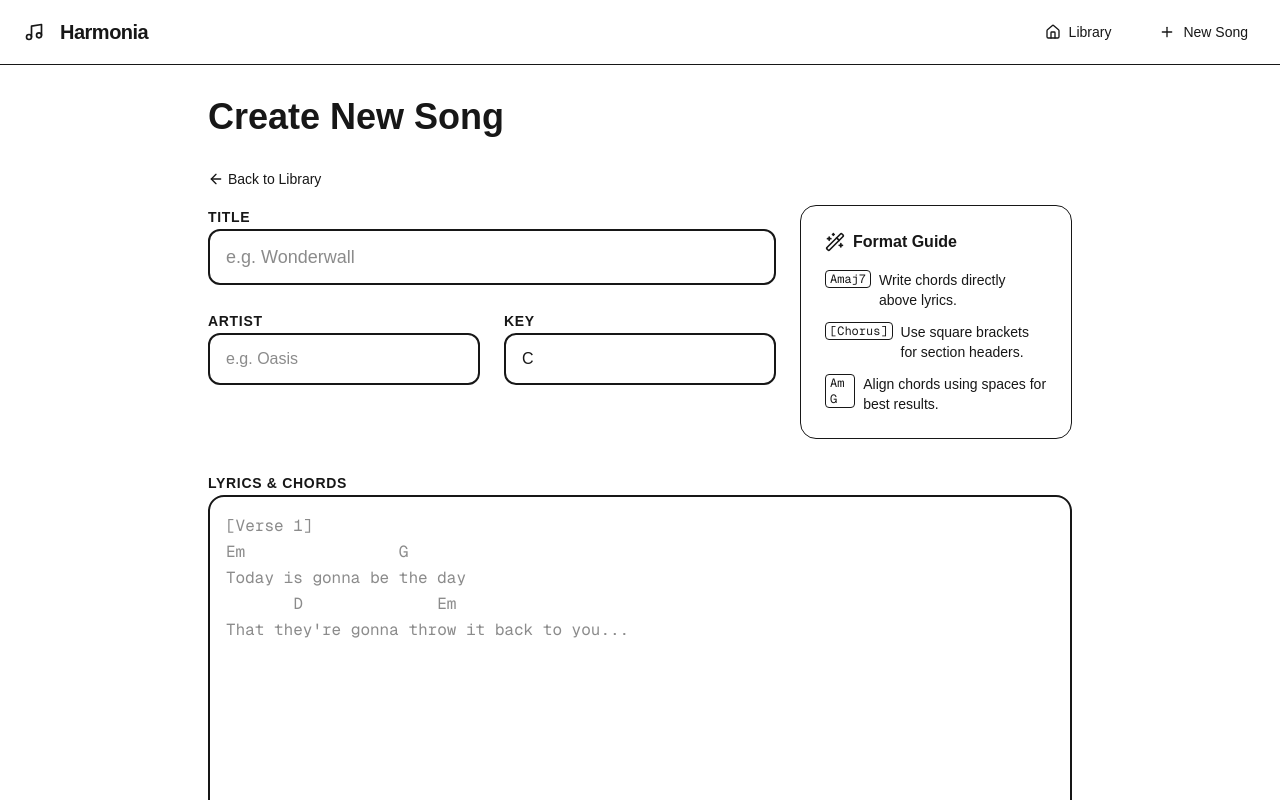
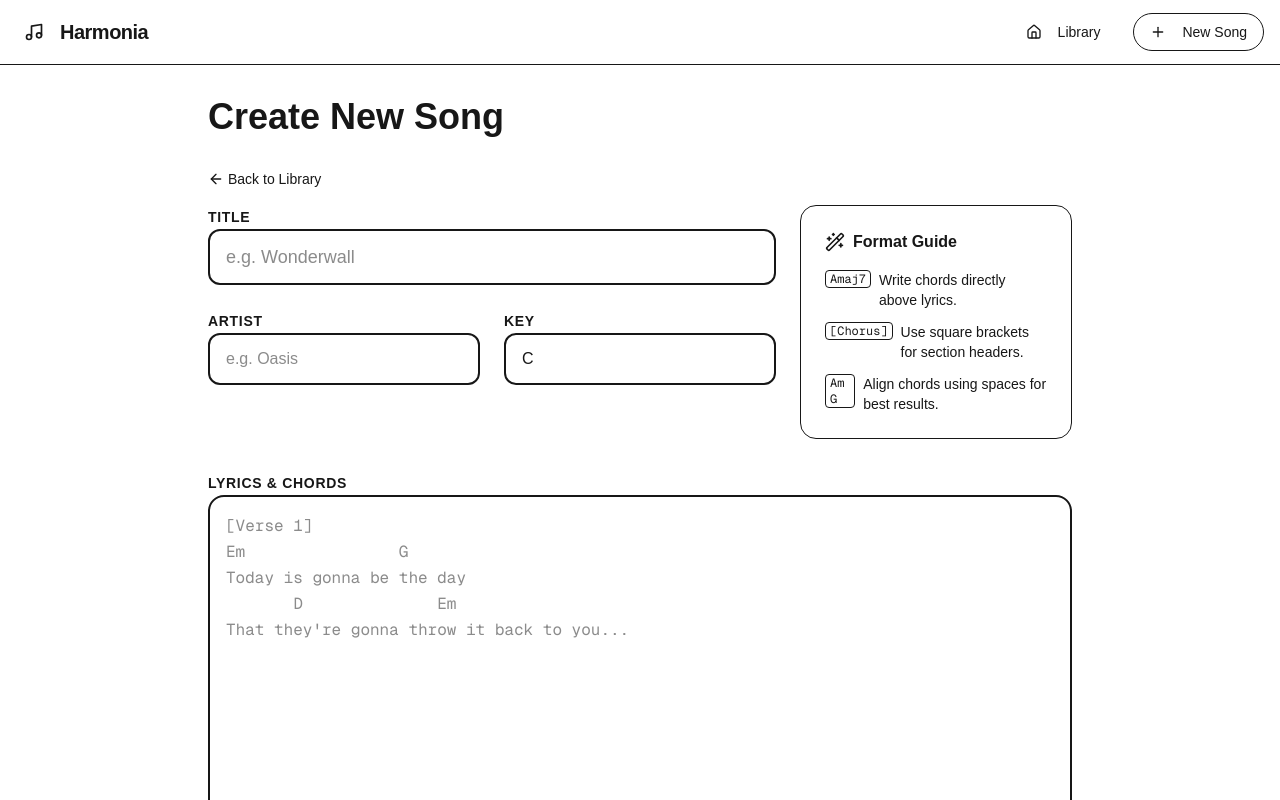
Before and after one commit to pedropcamellon/harmonia, a Next.js app: page /new in a window 1280 px wide. Shown: the top 800 px of the page. Built offline with nearby package versions, Linux system fonts and the light colour scheme.

Commit message:
feat: replace NavLink with Button component for navigation links in Navigation

```diff
--- a/src/components/Navigation.tsx
+++ b/src/components/Navigation.tsx
@@ -4,7 +4,7 @@ import { Music, Plus, Home } from "lucide-react";
 import { usePathname } from "next/navigation";
 import Link from "next/link";
 
-import { NavLink } from "./NavLink";
+import { Button } from "@/components/ui/button";
 
 export function Navigation() {
   const pathname = usePathname();
@@ -22,17 +22,19 @@ export function Navigation() {
         </Link>
 
         <div className="flex items-center gap-1 sm:gap-4">
-          <NavLink href="/" active={isActive("/")}>
-            <Home className="w-4 h-4 sm:mr-2" />
-            <span className="hidden sm:inline">Library</span>
-          </NavLink>
+          <Button variant="ghost" asChild className={isActive("/") ? "bg-accent text-accent-foreground" : ""}>
+            <Link href="/">
+              <Home className="w-4 h-4 sm:mr-2" />
+              <span className="hidden sm:inline">Library</span>
+            </Link>
+          </Button>
 
-          <Link href="/new">
-            <button className="flex items-center gap-2 px-4 py-2 rounded-full bg-primary text-primary-foreground text-sm font-medium hover:bg-primary/90 hover:shadow-lg hover:-translate-y-0.5 transition-all duration-200 active:translate-y-0">
-              <Plus className="w-4 h-4" />
+          <Button asChild className="rounded-full hover:shadow-lg hover:-translate-y-0.5 transition-all duration-200 active:translate-y-0">
+            <Link href="/new">
+              <Plus className="w-4 h-4 mr-2" />
               <span>New Song</span>
-            </button>
-          </Link>
+            </Link>
+          </Button>
         </div>
       </div>
     </nav>
```
